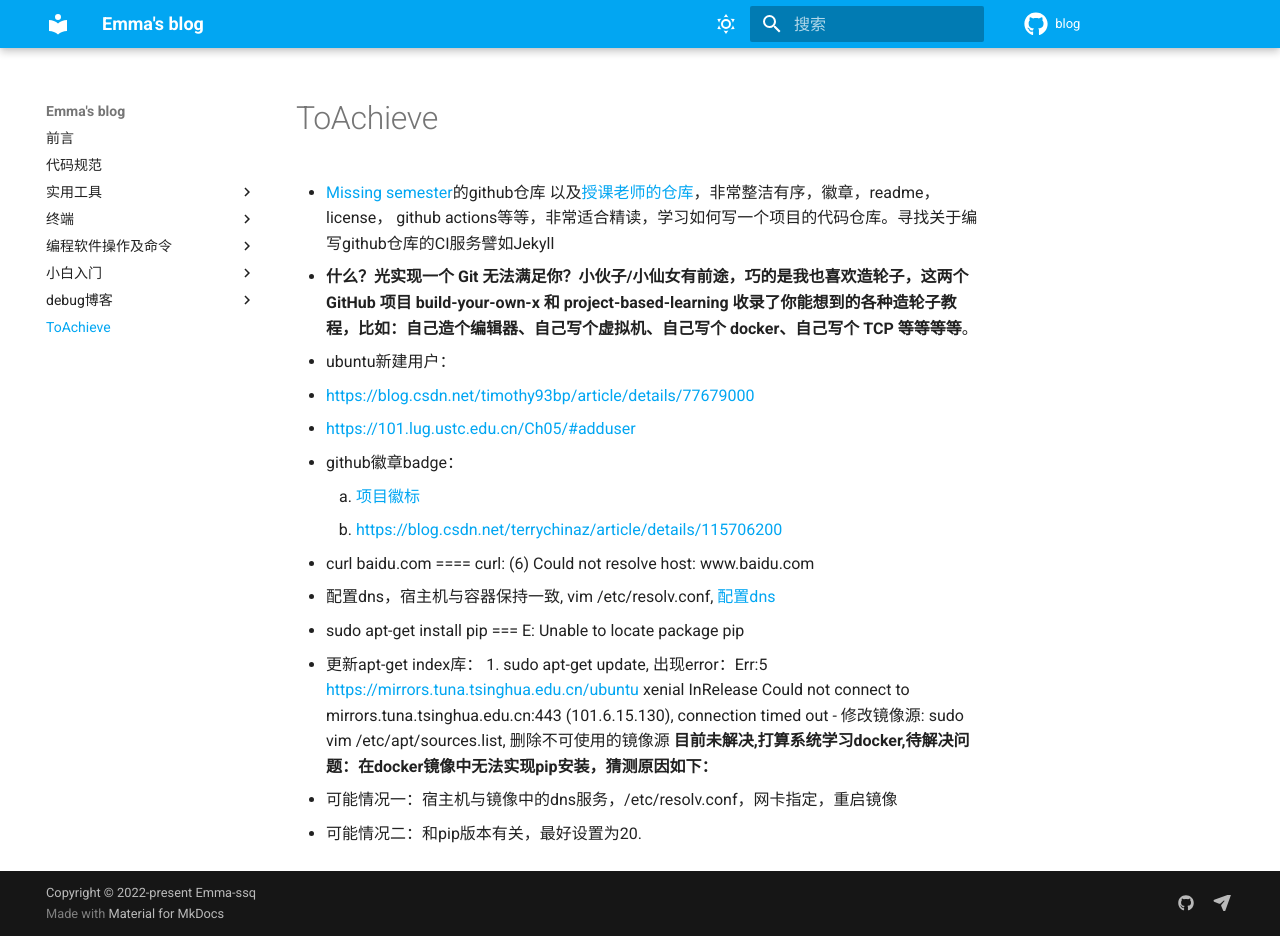
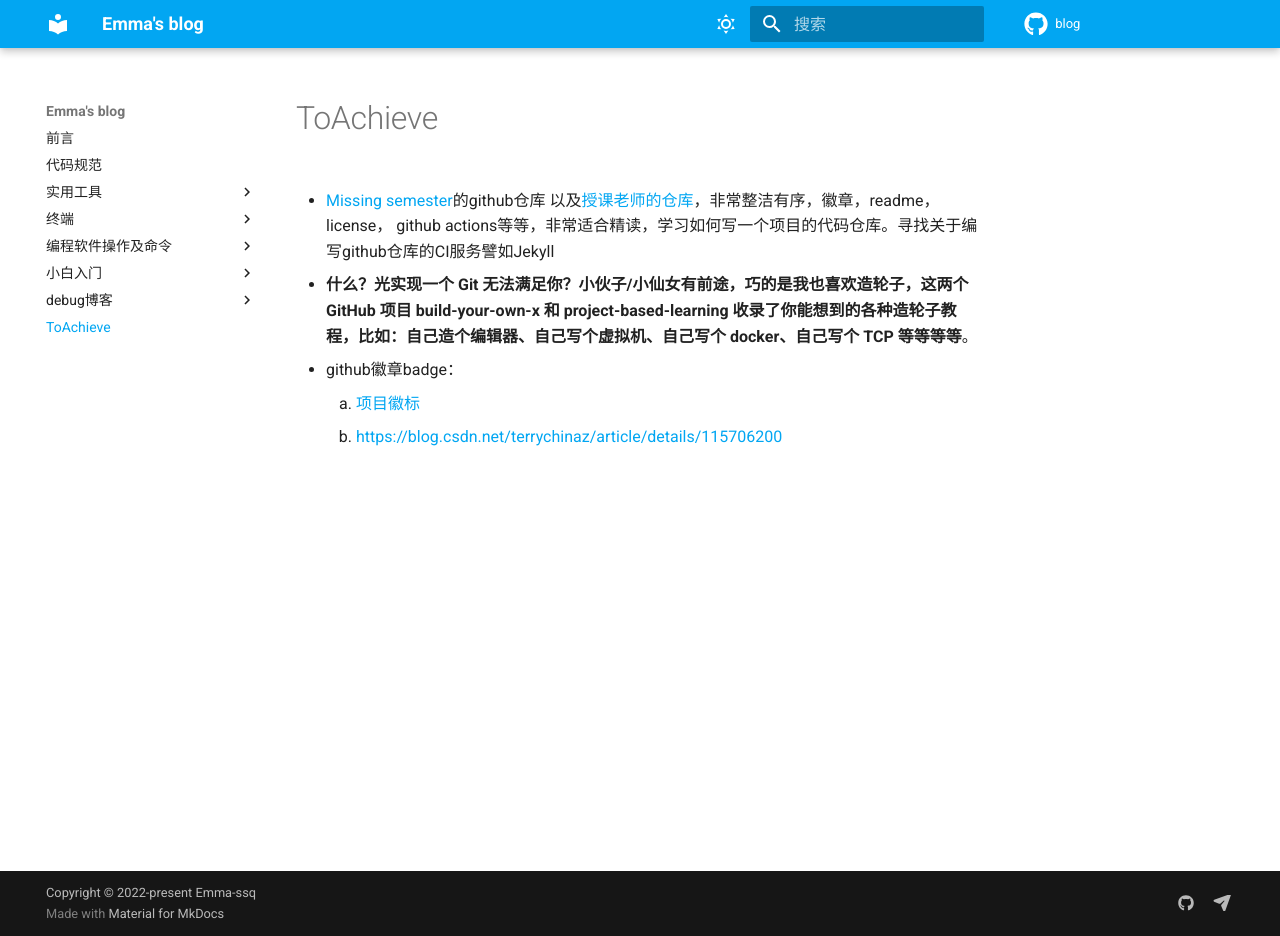
Before and after one commit to Emma-ssq/blog, an MkDocs documentation site: the page built from docs/ToAchieve.md, in a window 1280 px wide and 936 px high. Built offline with MkDocs 1.6.1 and Material for MkDocs 9.7.7, drawn with Linux system fonts in a browser that asks for light colours; comment, search, counter and statistics services are not loaded.

```diff
--- a/docs/ToAchieve.md
+++ b/docs/ToAchieve.md
@@ -1,24 +1,9 @@
 # ToAchieve
 
 - [Missing semester](<https://missing-semester-cn.github.io/2020/security/>)的github仓库 以及[授课老师的仓库](<https://github.com/jonhoo/flurry>)，非常整洁有序，徽章，readme，license， github actions等等，非常适合精读，学习如何写一个项目的代码仓库。寻找关于编写github仓库的CI服务譬如Jekyll
+
 - **什么？光实现一个 Git 无法满足你？小伙子/小仙女有前途，巧的是我也喜欢造轮子，这两个 GitHub 项目 build-your-own-x 和 project-based-learning 收录了你能想到的各种造轮子教程，比如：自己造个编辑器、自己写个虚拟机、自己写个 docker、自己写个 TCP 等等等等**。
-
-- ubuntu新建用户：
-  - <https://blog.csdn.net/timothy93bp/article/details/77679000>
-  - <https://101.lug.ustc.edu.cn/Ch05/#adduser>
 
 - github徽章badge：
     1. [项目徽标](https://zhuanlan.zhihu.com/p/85370228)
     2. <https://blog.csdn.net/terrychinaz/article/details/115706200>
-
-- curl baidu.com ====  curl: (6) Could not resolve host: www.baidu.com
-  - 配置dns，宿主机与容器保持一致, vim /etc/resolv.conf, [配置dns](https://www.jianshu.com/p/179a2a67cab6)
-
-- sudo apt-get install pip === E: Unable to locate package pip
-  - 更新apt-get index库：
-        1. sudo apt-get update, 出现error：Err:5 <https://mirrors.tuna.tsinghua.edu.cn/ubuntu> xenial InRelease
-    Could not connect to mirrors.tuna.tsinghua.edu.cn:443 (101.6.15.130), connection timed out
-            - 修改镜像源: sudo vim /etc/apt/sources.list, 删除不可使用的镜像源
-    **目前未解决,打算系统学习docker,待解决问题：在docker镜像中无法实现pip安装，猜测原因如下：**
-  - 可能情况一：宿主机与镜像中的dns服务，/etc/resolv.conf，网卡指定，重启镜像
-  - 可能情况二：和pip版本有关，最好设置为20.
--- a/mkdocs.yml
+++ b/mkdocs.yml
@@ -159,4 +159,5 @@ nav:
   - debug博客:
       - "TODO": "debug博客/template.md"
       - "本地打开远程": "debug博客/本地打开远程.md"
+      - "ubuntu新建用户": "debug博客/ubuntu新建用户.md"
   - ToAchieve: "ToAchieve.md"
```
Also changed, not shown: docs/debug博客/ubuntu新建用户.md (added, +20 -0 lines), docs/tools/Git.md (+1 -2 lines), docs/tools/GitHub.md (+10 -0 lines), docs/tools/Github.assets/图解开源协议.png (added), docs/tools/Github.assets/常用协议.png (added).
